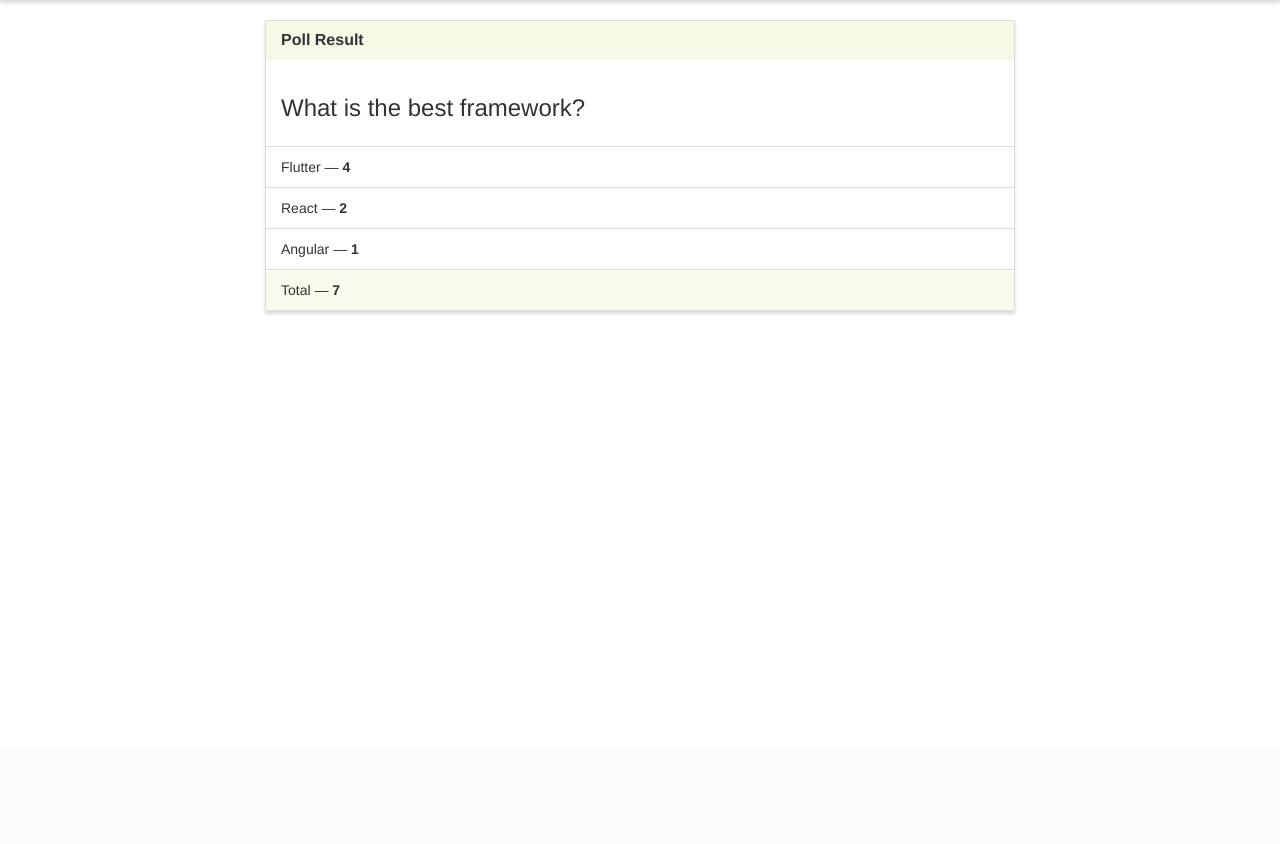
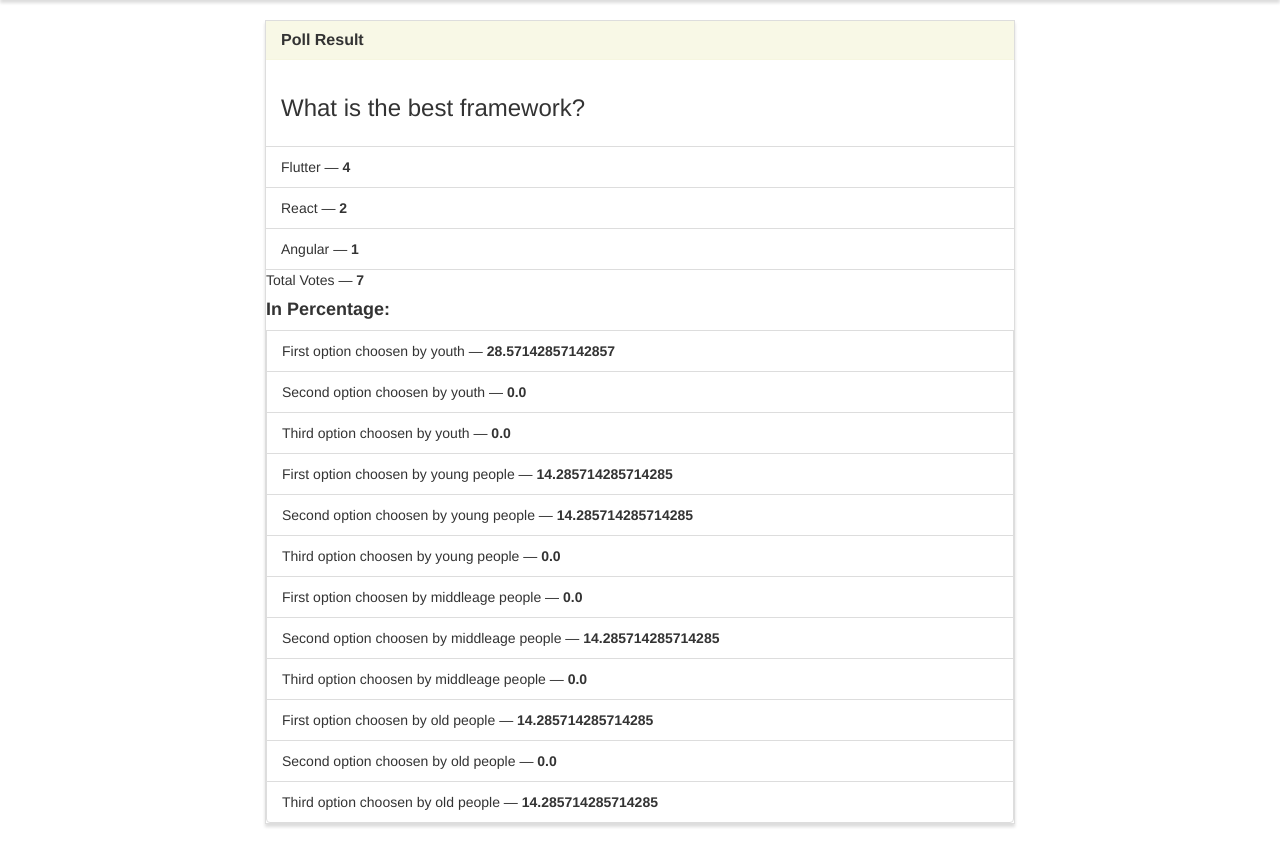
Before and after one commit to ablesable/PDSWPollApp, a Django app: page /results/1 in a window 1280 px wide. Shown: the part 52-896 px from the top of the page. Before the commit the page ends 366 px from the top, so only its background shows below. Run offline with Django 3.2, Linux system fonts and the light colour scheme; a user stored in the database is signed in; data comes from the database, SQL or seed files in the repository; both versions use the stored data as it was after the commit; some libraries are stand-ins or nearby versions.

Commit message:
Final Commit

```diff
--- a/pdsw_poll_project/pdsw_poll_project/settings.py
+++ b/pdsw_poll_project/pdsw_poll_project/settings.py
@@ -42,6 +42,7 @@ INSTALLED_APPS = [
     'crispy_forms',
     'users.apps.UsersConfig',
     'widget_tweaks',
+    'mathfilters',
 ]
 
 MIDDLEWARE = [
--- a/pdsw_poll_project/poll/templates/poll/results.html
+++ b/pdsw_poll_project/poll/templates/poll/results.html
@@ -1,7 +1,7 @@
 {% extends "poll/base.html" %}
 
 {% block title %}Results{% endblock %}
-
+{% load mathfilters %}
 {% block main %}
 <div class="row">
     <div class="col-lg-8 col-lg-offset-2">
@@ -20,8 +20,30 @@
                 <li class="list-group-item">{{ poll.third_option }} &mdash; <strong>{{ poll.third_option_result }}</strong></li>
             </ul>
 
-            <div class="panel-footer">
-                Total &mdash; <strong>{{ poll.total }}</strong>
+            <div class="panel-footer1">
+                Total Votes &mdash; <strong>{{ poll.total }}</strong>
+
+            </div>
+
+            <div class="panel-footer2">
+                <h4><b>In Percentage:</b></h4>
+                <li class="list-group-item">First option choosen by youth &mdash; <strong>{{ poll.first_option_count_youth|div:poll.total|mul:100  }}</strong></li>
+                <li class="list-group-item">Second option choosen by youth &mdash; <strong>{{ poll.second_option_count_youth|div:poll.total|mul:100  }}</strong></li>
+                <li class="list-group-item">Third option choosen by youth &mdash; <strong>{{ poll.third_option_count_youth|div:poll.total|mul:100  }}</strong></li>
+
+                <li class="list-group-item">First option choosen by young people &mdash; <strong>{{ poll.first_option_count_youngpeople|div:poll.total|mul:100  }}</strong></li>
+                <li class="list-group-item">Second option choosen by young people &mdash; <strong>{{ poll.second_option_count_youngpeople|div:poll.total|mul:100  }}</strong></li>
+                <li class="list-group-item">Third option choosen by young people &mdash; <strong>{{ poll.third_option_count_youngpeople|div:poll.total|mul:100  }}</strong></li>
+
+                <li class="list-group-item">First option choosen by middleage people &mdash; <strong>{{ poll.first_option_count_middleagepeople|div:poll.total|mul:100  }}</strong></li>
+                <li class="list-group-item">Second option choosen by middleage people &mdash; <strong>{{ poll.second_option_count_middleagepeople|div:poll.total|mul:100  }}</strong></li>
+                <li class="list-group-item">Third option choosen by middleage people &mdash; <strong>{{ poll.third_option_count_middleagepeople|div:poll.total|mul:100  }}</strong></li>
+
+                <li class="list-group-item">First option choosen by old people &mdash; <strong>{{ poll.first_option_count_oldpeople|div:poll.total|mul:100  }}</strong></li>
+                <li class="list-group-item"> Second option choosen by old people &mdash; <strong>{{ poll.second_option_count_oldpeople|div:poll.total|mul:100  }}</strong></li>
+                <li class="list-group-item">Third option choosen by old people &mdash; <strong>{{ poll.third_option_count_oldpeople|div:poll.total|mul:100  }}</strong></li>
+
+
             </div>
 
         </div>
```
Also changed, not shown: pdsw_poll_project/db.sqlite3.
